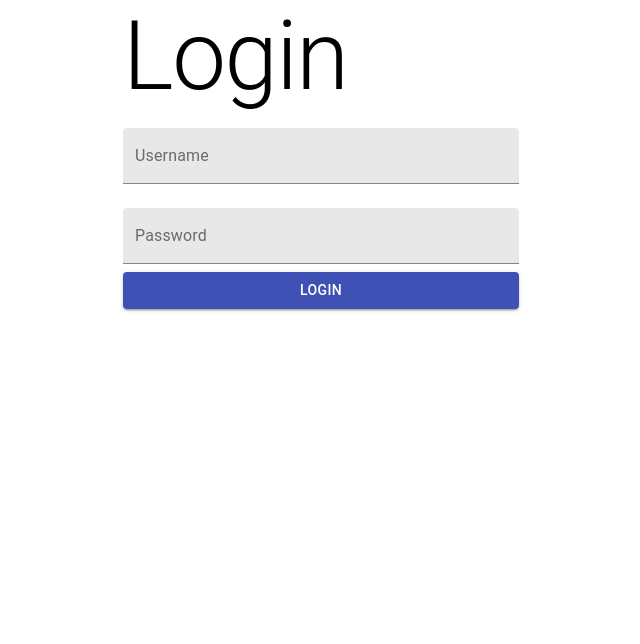
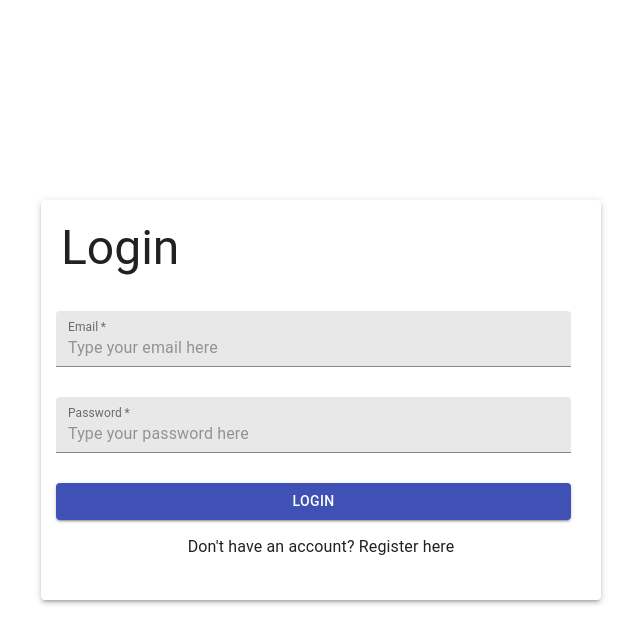
Before and after one commit to Tim-Kilaf/Kilaf, a React (Create React App) app in the folder client/: page /login in a window 1280 px wide. Shown: the top 644 px of the page, without its empty margins (319-959 px from the left). Built offline with nearby package versions, Linux system fonts and the light colour scheme.

Commit message:
react redux, route guard, login logout

```diff
--- a/client/src/pages/Index.js
+++ b/client/src/pages/Index.js
@@ -1,5 +1,9 @@
 import React from 'react'
-import { BrowserRouter as Router, Switch, Route } from 'react-router-dom'
+import { BrowserRouter as Router, Switch, Route, Redirect } from 'react-router-dom'
+
+// import redux
+import { Provider, useSelector } from 'react-redux'
+import store from '../store'
 
 // pages import
 import Dashboard from './dashboard/Dashboard'
@@ -8,24 +12,45 @@ import Register from './register/Register'
 
 export default function Index() {
   return (
+    <Provider store={store}>
       <Router>
         <Switch>
         <Route
-          path="/"
-          exact
-          component={Dashboard}
+            path="/login"
+            component={Login}
           />
           <Route
             path="/register"
             component={Register}
           />
+          <PrivateRoute path='/'>
+            <Dashboard />
+          </PrivateRoute>
         </Switch>
-      <Switch>
-        <Route
-          path="/login"
-          component={Login}
-        />
-      </Switch>
+
       </Router>
+    </Provider>
+
   )
 }
+
+function PrivateRoute({ children, ...rest }) {
+  const isLogin = useSelector((state) => state.isLogin)
+  return (
+    <Route
+      {...rest}
+      render={({ location }) =>
+        isLogin ? (
+          children
+        ) : (
+          <Redirect
+            to={{
+              pathname: "/login",
+              state: { from: location }
+            }}
+          />
+        )
+      }
+    />
+  );
+}
--- a/client/src/pages/dashboard/Dashboard.js
+++ b/client/src/pages/dashboard/Dashboard.js
@@ -2,6 +2,10 @@ import React from 'react'
 import Box from '@material-ui/core/Box';
 import BiddingCard from '../../components/cards/BiddingCard'
 import { makeStyles } from '@material-ui/core/styles';
+import { useDispatch } from 'react-redux'
+import { Button } from '@material-ui/core';
+import { useHistory } from 'react-router-dom';
+import { logout } from '../../store/actions/actionsUser'
 
 const useStyles = makeStyles((theme) => ({
   container: {
@@ -17,9 +21,17 @@ const useStyles = makeStyles((theme) => ({
 
 export default function Dashboard() {
   const classes = useStyles();
+  const dispatch = useDispatch()
+  const history = useHistory()
+
+  function handleLogout() {
+    dispatch(logout())
+    history.push('/')
+  }
 
   return (
     <Box>
+      <Button onClick={handleLogout}>Logout</Button>
       <Box className={classes.container}>
         <BiddingCard />
         <BiddingCard />
--- a/client/src/pages/login/Login.js
+++ b/client/src/pages/login/Login.js
@@ -1,51 +1,94 @@
 import React, { useState } from 'react'
-import { Box, Container, Typography, TextField, Grid, Paper, Button } from '@material-ui/core'
-import { makeStyles } from '@material-ui/core/styles';
+import {
+    Container,
+    makeStyles,
+    Paper,
+    Typography,
+    TextField,
+    Button,
+} from "@material-ui/core";
+import { useDispatch } from 'react-redux';
+import { login } from '../../store/actions/actionsUser'
+import { useHistory } from 'react-router-dom'
 
-// const useStyles = makeStyles((theme) => ({
-//     heroText: {
-//         marginTop: theme.spacing(8)
-//     }
-// }))
+
+const useStyles = makeStyles((theme) => ({
+    root: {
+      display: 'flex',
+      justifyContent: 'center',
+      alignItems: 'center',
+      flexwrap: 'wrap',
+      height: '100vh',
+      '& > *': {
+        // margin: theme.spacing(),
+        width: theme.spacing(70),
+        height: theme.spacing(50),
+      }
+    },
+    form: {
+      '& > *': {
+        margin: 15,
+        width: '92%',
+      },
+    }
+}))
 
 export default function Login() {
-    // const classes = useStyles
-    const [username,setUser] = useState('')
+    const classes = useStyles()
+    const [email,setEmail] = useState('')
     const [password,setPassword] = useState('')
+    const dispatch = useDispatch()
+    const history = useHistory()
 
+    function handleLogin(event) {
+        event.preventDefault()
+        let payload = {
+            email,
+            password
+        }
+        dispatch(login(payload,(cb) => {
+            history.push('/')
+        }))
+    }
 
     return (
-        <Container component="main" maxWidth="xs">
-            <Typography variant='h1'>Login</Typography>
-            <form>
+        <Container className={classes.root}>
+            <Paper elevation={3}>
+                <Typography style={{margin: 20}} variant="h3">
+                    Login
+                </Typography>
+                <form onSubmit={handleLogin} className={classes.form}>
                     <TextField
-                    id="username"
-                    variant='filled'
-                    label="Username"
-                    margin='normal'
-                    fullWidth
-                    onChange={(e) => {setUser(e.target.value)}}
+                        placeholder="Type your email here"
+                        label="Email"
+                        variant="filled"
+                        InputLabelProps={{
+                        shrink: true
+                        }}
+                        onChange={(e) => setEmail(e.target.value)}
+                        value={email}
+                        required
                     />
                     <TextField
-                    id="password"
-                    variant='filled'
+                        placeholder="Type your password here"
                         label="Password"
-                    type='password'
-                    margin='normal'
-                    fullWidth
-                    onChange={(e) => {setPassword(e.target.value)}}
+                        variant="filled"
+                        InputLabelProps={{
+                        shrink: true
+                        }}
+                        onChange={(e) => setPassword(e.target.value)}
+                        value={password}
+                        type="password"
+                        required
                     />
-                <Button
-                    type="submit"
-                    fullWidth
-                    variant="contained"
-                    color="primary"
-                // className={classes.submit}
-                >
+                    <Button type="submit" variant="contained" color="primary">
                         Login
                     </Button>
                 </form>
-
+                <Typography style={{display: 'flex', justifyContent: 'center'}}>
+                Don't have an account? Register here
+                </Typography>
+            </Paper>
         </Container>
     )
 }
--- a/client/src/pages/register/Register.js
+++ b/client/src/pages/register/Register.js
@@ -7,7 +7,9 @@ import {
   TextField,
   Button,
 } from "@material-ui/core";
-// import { useHistory } from 'react-router-dom';
+import { useDispatch } from 'react-redux';
+import { register } from '../../store/actions/actionsUser'
+import { useHistory } from 'react-router-dom'
 
 const useStyles = makeStyles((theme) => ({
   root: {
@@ -32,13 +34,15 @@ const useStyles = makeStyles((theme) => ({
 
 export default function Register() {
   const classes = useStyles();
-  const [username, setUsername] = useState("");
+  const [name, setName] = useState("");
   const [email, setEmail] = useState("");
   const [password, setPassword] = useState("");
+  const dispatch = useDispatch()
+  const history = useHistory()
 
-  const handleUsernameChange = (event) => {
+  const handleNameChange = (event) => {
     console.log(event.target.value,'<<< username change');
-    setUsername(event.target.value);
+    setName(event.target.value);
   }
   const handleEmailChange = (event) => {
     console.log(event.target.value,'<<< email change');
@@ -51,8 +55,15 @@ export default function Register() {
 
   }
   const handleSubmit = (event) => {
-    // event.prefentDefault();
-    console.log(event, 'submit form register');
+    event.preventDefault();
+    // console.log(event, 'submit form register');
+    let payload = {
+      fullname: name,
+      email,
+      password
+    }
+    dispatch(register(payload))
+    history.push('/login')
   }
 
   return (
@@ -63,14 +74,14 @@ export default function Register() {
         </Typography>
         <form onSubmit={handleSubmit} className={classes.form}>
           <TextField
-            placeholder="Type your username here"
-            label="Username"
+            placeholder="Type your full name here"
+            label="Full Name"
             variant="filled"
             InputLabelProps={{
               shrink: true
             }}
-            onChange={handleUsernameChange}
-            value={username}
+            onChange={handleNameChange}
+            value={name}
             required
           />
           <TextField
--- /dev/null
+++ b/client/src/store/actions/actionsUser.js
@@ -0,0 +1,63 @@
+
+export function login(payload,cb) {
+    return dispatch => {
+        console.log(payload, 'action payload');
+        fetch('http://localhost:3000/login', {
+            method: 'POST',
+            headers: {
+                'Content-Type': 'application/json'
+            },
+            body: JSON.stringify(payload)
+        })
+        .then(res => res.json())
+        .then(res => {
+            if (res.message === 'Invalid Username or Password 1') {
+                console.log(res.message);
+            } else {
+                console.log(res,'res thunk login');
+                // localStorage.setItem('access_token', res.access_token)
+                dispatch({
+                    type: 'LOGIN',
+                    payload: res
+                    // add payload role optional
+                })
+                cb('login')
+            }
+        })
+        .catch(err => {
+            console.log(err);
+        })
+    }
+}
+
+export function logout() {
+    return ({
+        type: 'LOGOUT'
+    })
+}
+
+export function register(payload) {
+    return dispatch => {
+        console.log(payload, 'action payload');
+        fetch('http://localhost:3000/register', {
+            method: 'POST',
+            headers: {
+                'Content-Type': 'application/json'
+            },
+            body: JSON.stringify(payload)
+        })
+        .then(res => res.json())
+        .then(res => {
+            console.log(res,'res thunk register');
+            // localStorage.setItem('access_token', res.access_token)
+            // dispatch({
+            //     type: 'LOGIN',
+            //     payload: res
+            //     // add payload role optional
+            // })
+        })
+        .catch(err => {
+            console.log(err);
+        })
+    }
+}
--- /dev/null
+++ b/client/src/store/index.js
@@ -0,0 +1,16 @@
+import { createStore, applyMiddleware, combineReducers, compose } from 'redux'
+import thunk from 'redux-thunk'
+import reducerLogin from './reducers/reducerLogin'
+
+const reducer = combineReducers({
+    isLogin: reducerLogin,
+
+})
+
+const composeEnhancers = window.__REDUX_DEVTOOLS_EXTENSION_COMPOSE__ || compose;
+const middlewares = applyMiddleware(thunk);
+const enhancer = composeEnhancers(middlewares);
+
+const store = createStore(reducer, enhancer)
+
+export default store
--- /dev/null
+++ b/client/src/store/reducers/reducerLogin.js
@@ -0,0 +1,18 @@
+// if role payload is added, change state to object and add role
+function reducerLogin(state = false, action) {
+    switch (action.type) {
+
+        case 'LOGIN':
+            localStorage.setItem('access_token', action.payload.access_token)
+            return true
+
+        case 'LOGOUT':
+            localStorage.removeItem('access_token')
+            return false
+
+        default:
+            return state
+    }
+}
+
+export default reducerLogin
```
Also changed, not shown: 2 other files (tests, documents, lock files or other folders). Lines whose indentation alone changed are shown as unchanged.
